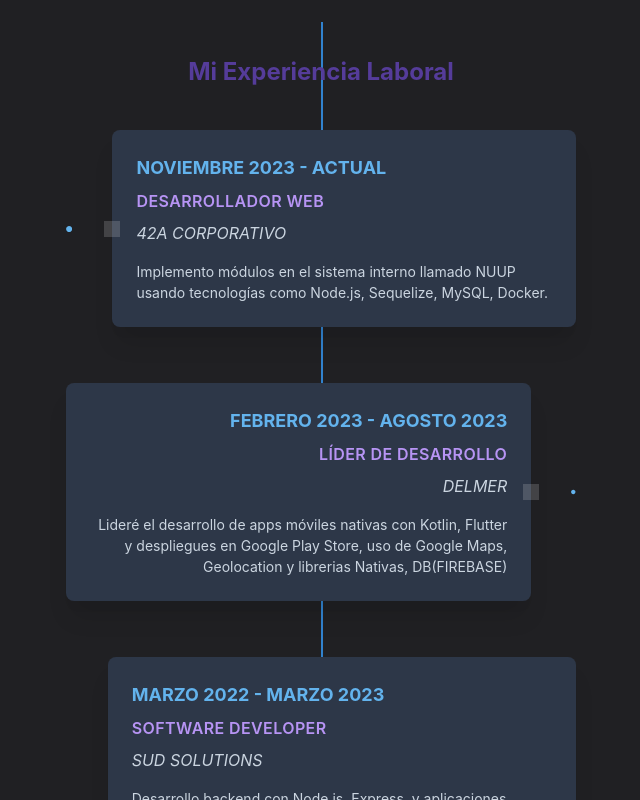
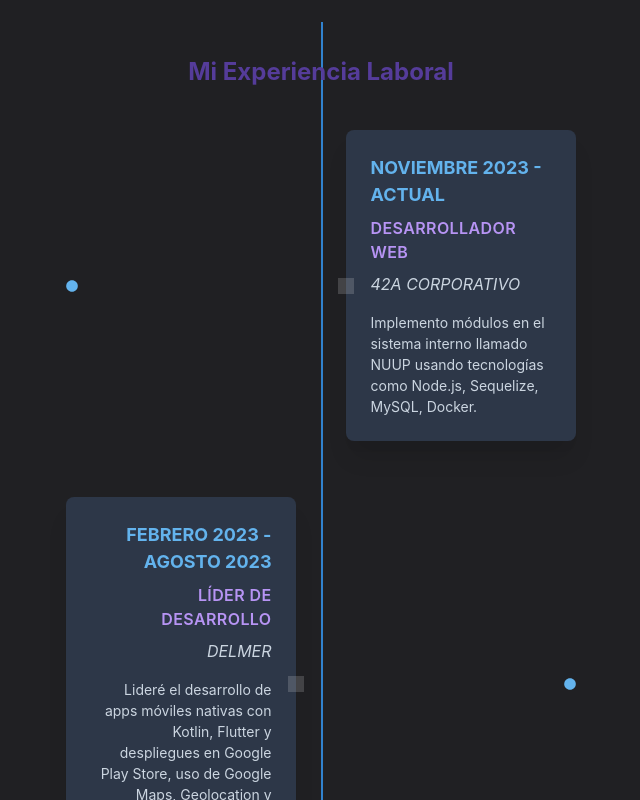
Before and after one commit to efraindrummer/efrawebsaite-nextjs-copywith, a Next.js app: page / in a window 1280 px wide. Shown: the part 1040-1840 px from the top of the page, without its empty margins (319-959 px from the left). Built offline with nearby package versions, Linux system fonts and the light colour scheme.

Commit message:
error ready timeline

```diff
--- a/components/timeline.js
+++ b/components/timeline.js
@@ -5,8 +5,12 @@ import { FaCircle } from "react-icons/fa";
 const MotionBox = motion(Box);
 
 export const TimelineItem = ({ year, title, description, subtitle, isRight }) => {
+    // Llamar a useColorModeValue fuera de cualquier condición
     const yearColor = useColorModeValue("blue.500", "blue.300");
     const titleColor = useColorModeValue("purple.700", "purple.300");
+    const bgColor = useColorModeValue('gray.100', 'gray.700');
+    const borderColor = useColorModeValue('gray.100', 'gray.700');
+    const textColor = useColorModeValue("gray.700", "gray.300");
 
     return (
       <motion.div
@@ -32,11 +36,11 @@ export const TimelineItem = ({ year, title, description, subtitle, isRight }) =>
             transition="0.3s"
           />
           <Box
-          bg={useColorModeValue('gray.100', 'gray.700')}
+            bg={bgColor}
             p={6}
             borderRadius="lg"
             boxShadow="xl"
-          maxWidth="%" // Ajuste para evitar que ocupe demasiado espacio
+            maxWidth="45%" // Ajuste para evitar que ocupe demasiado espacio
             textAlign={isRight ? "right" : "left"}
             position="relative"
             _before={{
@@ -48,9 +52,7 @@ export const TimelineItem = ({ year, title, description, subtitle, isRight }) =>
               transform: "translateY(-50%)",
               borderWidth: "8px",
               borderStyle: "solid",
-            borderColor: isRight
-              ? `transparent transparent transparent ${useColorModeValue('gray.100', 'gray.700')}`
-              : `transparent ${useColorModeValue('gray.100', 'gray.700')} transparent transparent`,
+              borderColor: isRight ? `transparent transparent transparent ${borderColor}` : `transparent ${borderColor} transparent transparent`,
             }}
           >
             <Text fontSize="lg" fontWeight="bold" color={yearColor} mb={2}>
@@ -60,11 +62,11 @@ export const TimelineItem = ({ year, title, description, subtitle, isRight }) =>
               {title}
             </Text>
             {subtitle && (
-            <Text fontSize="md" fontStyle="italic" color={useColorModeValue("gray.700", "gray.300")} mb={4}>
+              <Text fontSize="md" fontStyle="italic" color={textColor} mb={4}>
                 {subtitle}
               </Text>
             )}
-          <Text fontSize="sm" color={useColorModeValue("gray.700", "gray.300")}>
+            <Text fontSize="sm" color={textColor}>
               {description}
             </Text>
           </Box>
```
Lines whose indentation alone changed are shown as unchanged.
